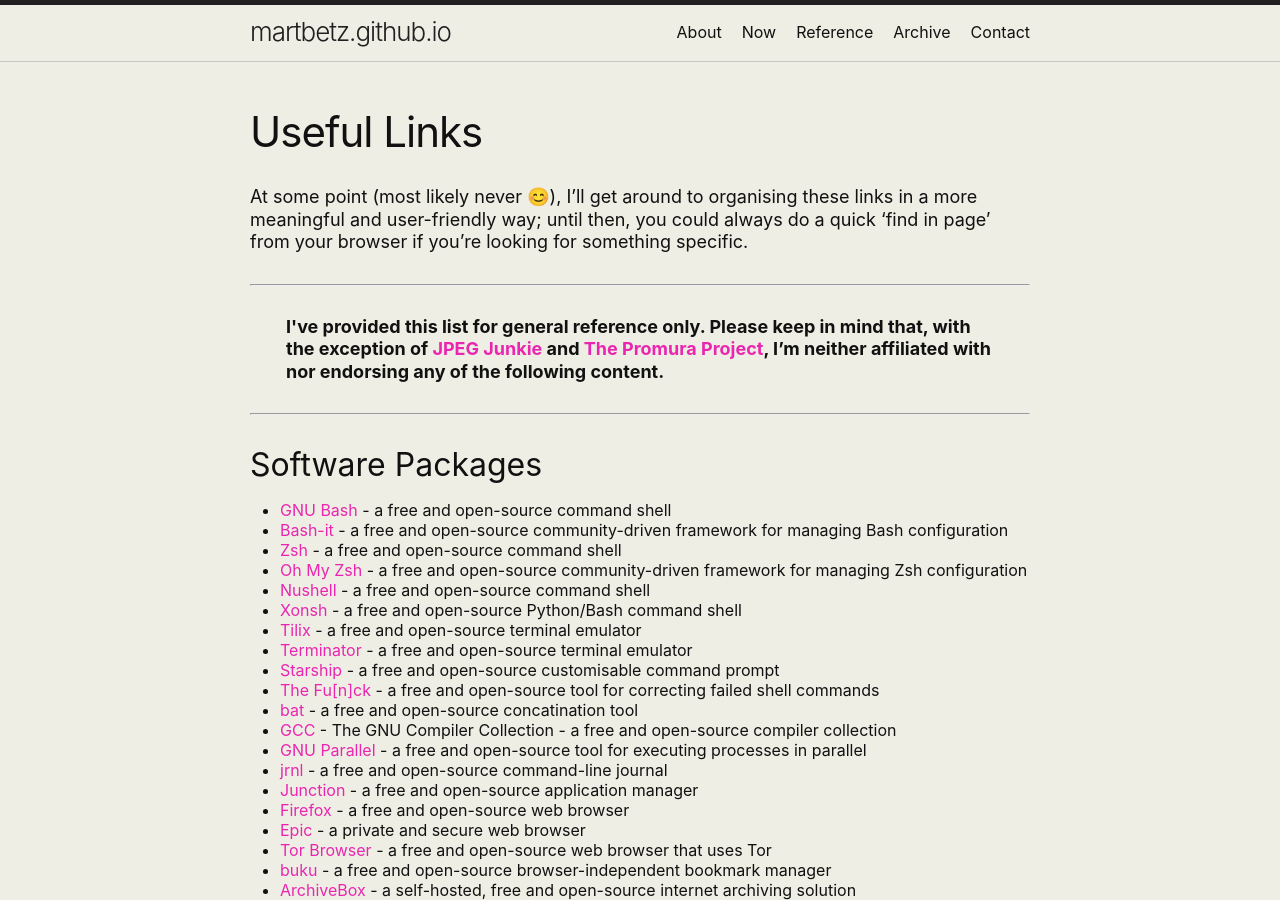
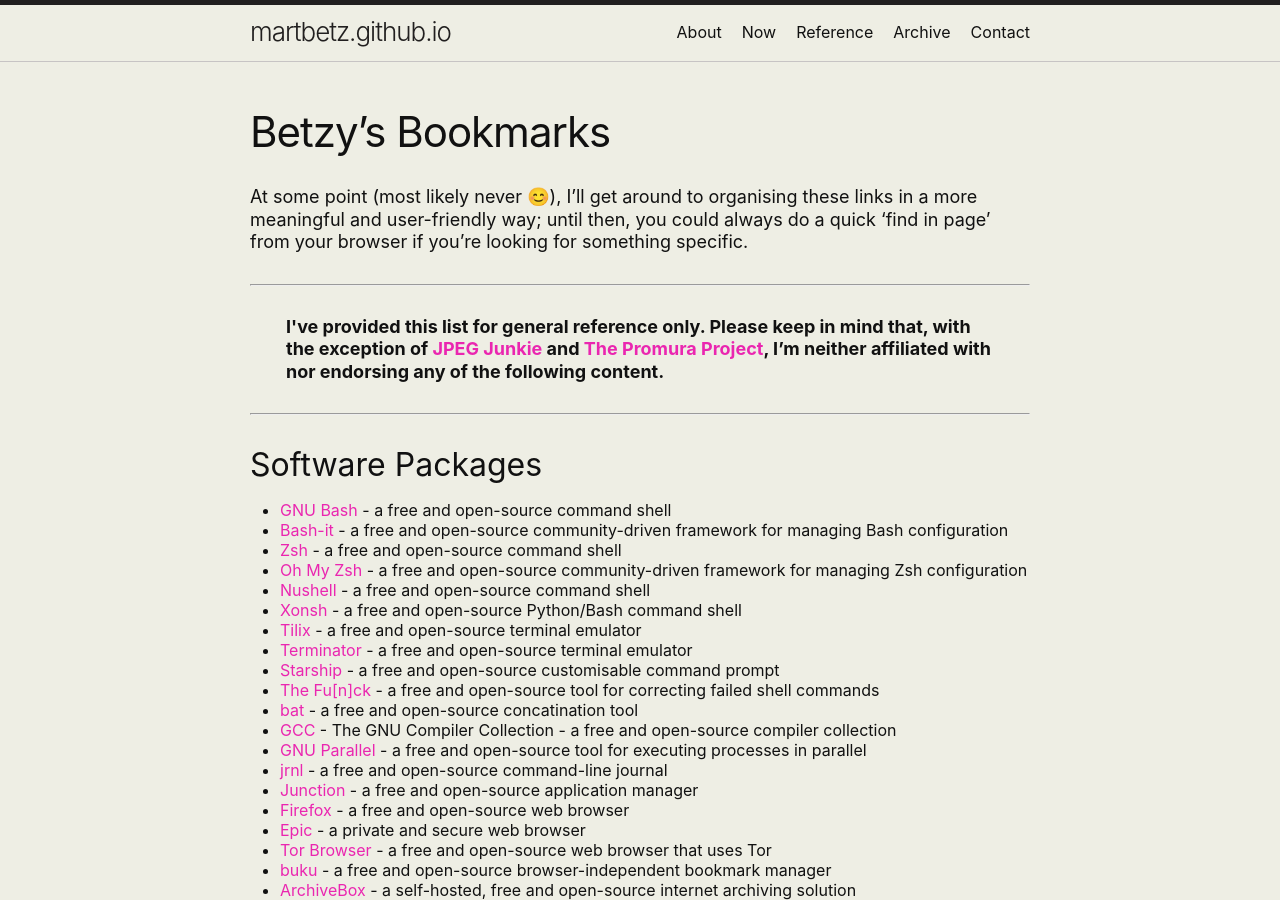
Before and after one commit to martbetz/martbetz.github.io, a Jekyll site: the page built from useful-links.html, in a window 1280 px wide and 900 px high. Built offline with Jekyll 4.4.1, drawn with Linux system fonts in a browser that asks for light colours.

Commit message:
Update useful-links.html

```diff
--- a/useful-links.html
+++ b/useful-links.html
@@ -1,5 +1,5 @@
 ---
-title: Useful Links
+title: Betzy’s Bookmarks
 layout: page
 image: https://assets2.ello.co/uploads/asset/attachment/11586547/ello-xhdpi-de2337d0.jpg
 actions:
```
